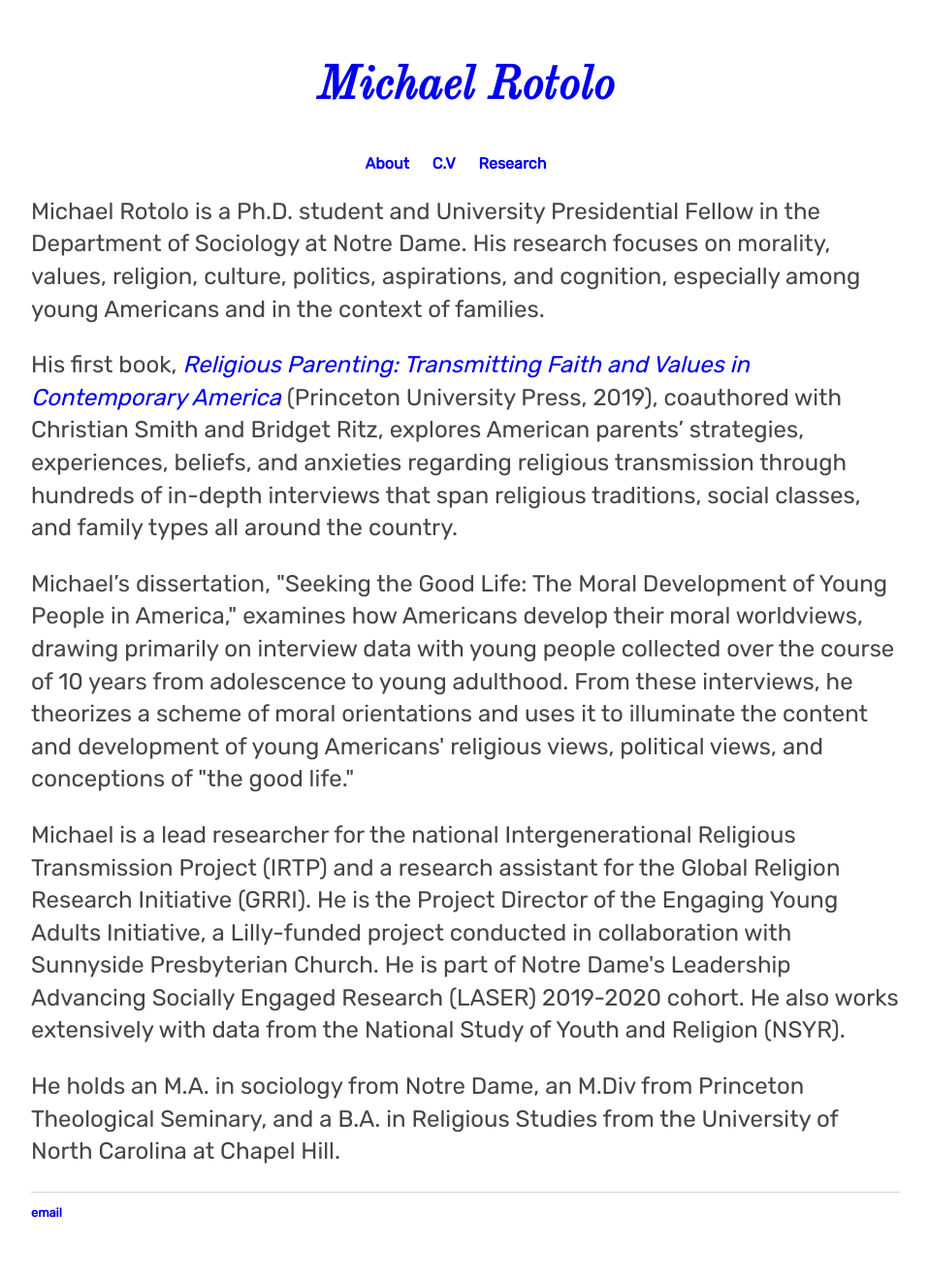
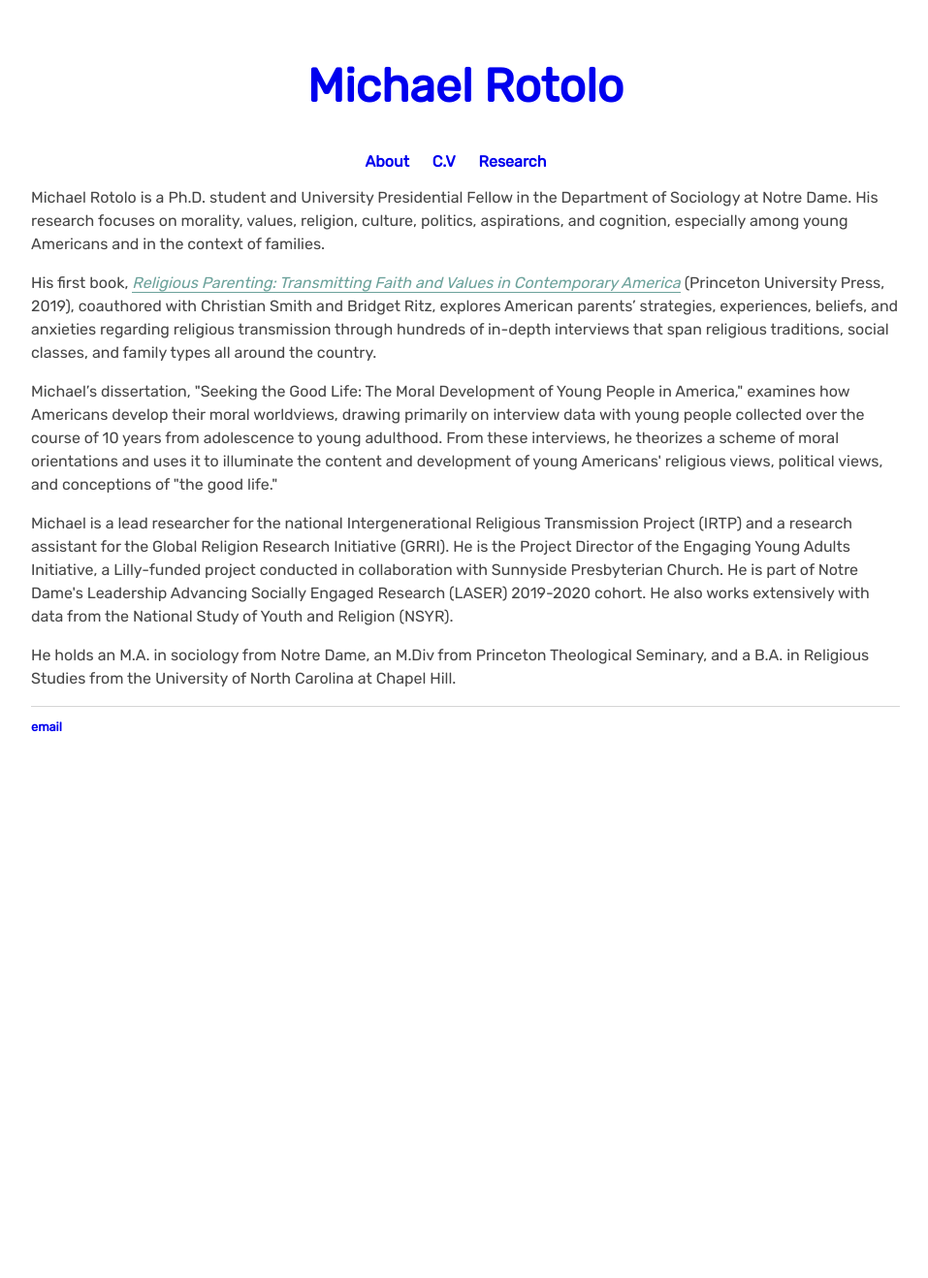
Before and after one commit to michaelrotolo/github.io, a Jekyll site: the page built from index.html, in a window 1280 px wide. Shown: the whole page at 97% size, without its empty margins (160-1117 px from the left). Built offline with Jekyll 4.4.1, drawn with Linux system fonts in a browser that asks for light colours; after the commit the page ends 900 px from its top, so only the background shows below that.

Commit message:
Update main.css

```diff
--- a/css/main.css
+++ b/css/main.css
@@ -7,7 +7,7 @@ nav {
     margin-top:40px;
 }
 nav h1 {
-    font-family: 'Old Standard TT', serif;
+    font-family:'Rubik', sans-serif;
     font-size: 48px;
 }
 nav ul, footer ul {
@@ -23,11 +23,17 @@ nav ul li, footer ul li {
 a {
     text-decoration: none;
 }
-
+.container a {
+    color:#6ca29b;
+    border-bottom:1px solid #6ca29b;
+}
+.container a:hover {
+    color:#4e7570;
+}
 p {
-    font-size: 1.5em;
+    font-size: 1em;
     font-family:'Rubik', sans-serif;
-    line-height: 1.4em;
+    line-height: 1.5em;
     color: #464646;
 }
 footer {
```
